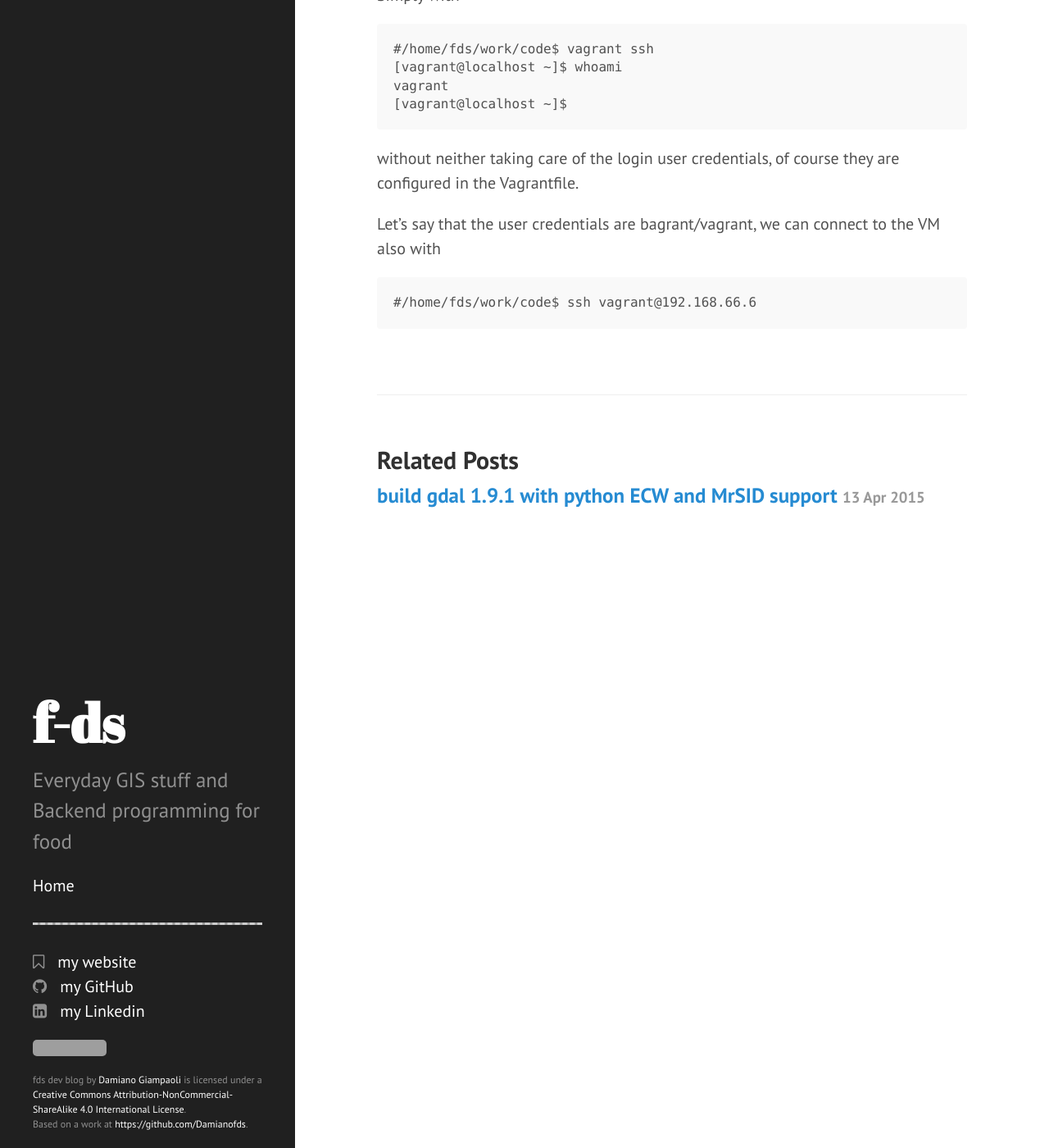
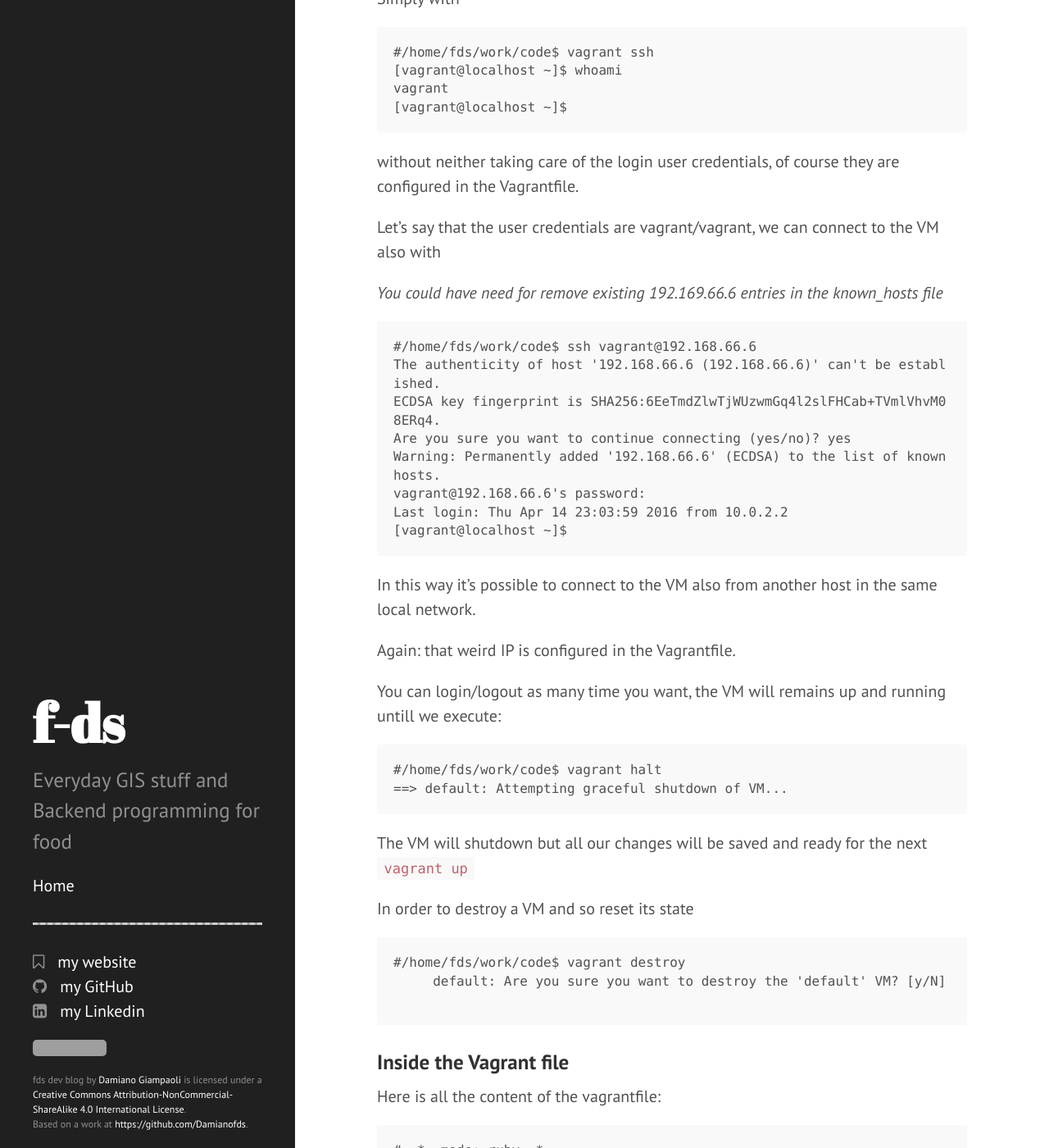
Before and after one commit to f-ds/f-ds.github.io, a Jekyll site: the page built from _posts/2016-04-14-real-vagrant-in-2-minutes-run-ubuntu-or-centos.markdown, in a window 1280 px wide and 1400 px high, scrolled down 1776 px. Shown: the whole window at 82% size. Built offline with Jekyll 4.4.1, drawn with Linux system fonts in a browser that asks for light colours; nearby versions of some CDN libraries; some of the changed text lies outside the part shown; grey boxes are pictures that could not be loaded.

Commit message:
Post update: Run Ubuntu or CentOS with Vagrant

```diff
--- a/_posts/2016-04-14-real-vagrant-in-2-minutes-run-ubuntu-or-centos.markdown
+++ b/_posts/2016-04-14-real-vagrant-in-2-minutes-run-ubuntu-or-centos.markdown
@@ -7,7 +7,7 @@ Hi this post is about Vagrant.
 
 Do you ever need for a fresh installation of your favourite Operating System for testing? Here we are going to talk about a tool, called **Vagrant**, which help us doing this on the fly.
 
-###The basics: what and why Vagrant
+### The basics: what and why Vagrant
 
 Do you know what Vagrant is? Awesome.
 Don't you know it? It's just a ruby file to store some settings to start locally a fresh virtual machine. It works by default with VirtualBox but it can be easilly configured with many other virtualizzation system.
@@ -16,7 +16,7 @@ I usually prefer VMware Player instead of VirtualBox but vagrant works great wit
 
 At first glance Vagrant seems offer not much more than simply run a live CD of the OS but it's not true: other than a great integration with the most common virtualizzation softwares it's works very well also with provisioning tools like Vagrant, Chef and pupped or simply bash scripting.
 
-###It's time to install some stuff
+### It's time to install some stuff
 
 Other than **git** we need some stuff working on our laptop:
 As we said Vagrant works by default with **Virtual Box**, so let's install it.
@@ -33,7 +33,7 @@ Now clone this repo:
 
 this repo it's not so fancy: just a basic Vagrantfile, which is the main (and only) vagrant configuration file.
 
-###First vagrant run
+### First vagrant run
 
 Now you have everything you need and you are ready to run your first fresh VirtualMachine with Vagrant: no need for open the VM player, search for the proper ISO to install and waste time installing it...
 
@@ -60,8 +60,60 @@ vagrant
 
 without neither taking care of the login user credentials, of course they are configured in the Vagrantfile.
 
-Let's say that the user credentials are bagrant/vagrant, we can connect to the VM also with
+Let's say that the user credentials are vagrant/vagrant, we can connect to the VM also with
+
+*You could have need for remove existing 192.169.66.6 entries  in the known_hosts file*
 
 ~~~~~~~~~~~~~~~~
 #/home/fds/work/code$ ssh vagrant@192.168.66.6
+The authenticity of host '192.168.66.6 (192.168.66.6)' can't be established.
+ECDSA key fingerprint is SHA256:6EeTmdZlwTjWUzwmGq4l2slFHCab+TVmlVhvM08ERq4.
+Are you sure you want to continue connecting (yes/no)? yes
+Warning: Permanently added '192.168.66.6' (ECDSA) to the list of known hosts.
+vagrant@192.168.66.6's password:
+Last login: Thu Apr 14 23:03:59 2016 from 10.0.2.2
+[vagrant@localhost ~]$
 ~~~~~~~~~~~~~~~~~~~~~~~~
+
+In this way it's possible to connect to the VM also from another host in the same local network.
+
+Again: that weird IP is configured in the Vagrantfile.
+
+You can login/logout as many time you want, the VM will remains up and running untill we execute:
+
+~~~~~~~~~~~~~~
+#/home/fds/work/code$ vagrant halt
+==> default: Attempting graceful shutdown of VM...
+~~~~~~~~~~~~~~~~~~~
+
+The VM will shutdown but all our changes will be saved and ready for the next `vagrant up`
+
+In order to destroy a VM and so reset its state
+
+~~~~~~~~~~~~~~
+#/home/fds/work/code$ vagrant destroy
+     default: Are you sure you want to destroy the 'default' VM? [y/N]
+
+~~~~~~~~~~~~~~~~~~~
+
+
+### Inside the Vagrant file
+
+Here is all the content of the vagrantfile:
+
+~~~~~~~~~~~~~~~~~ Ruby
+# -*- mode: ruby -*-
+# vi: set ft=ruby :
+
+Vagrant.configure(2) do |config|
+  config.vm.box = "dhoppe/ubuntu-12.04.5-amd64"
+  #config.vm.box = "geerlingguy/centos7"
+    config.ssh.password = "vagrant"
+    config.ssh.insert_key = true
+    config.vm.network "private_network", ip: "192.168.66.6"
+end
+~~~~~~~~~~~~~~~~~~~~~~~~~~~
+
+Comment the **config.vm.box** setting you don't like and change the **config.ssh.password** and **ip** if you want.
+
+That's All!
```
